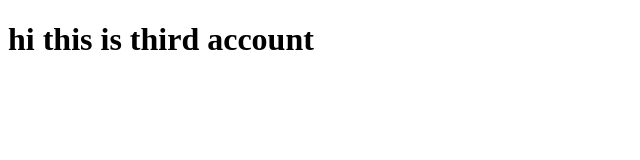
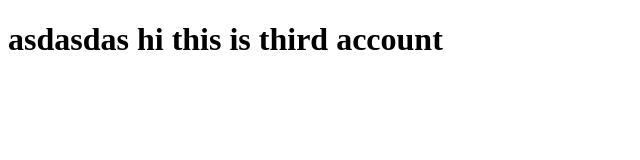
Before and after one commit to VinodTechSpace/Courseera, a plain HTML site: page Firstpage.html in a window 1280 px wide. Shown: the whole page, without its empty margins (0-640 px from the left). Drawn offline with Linux system fonts and the light colour scheme.

Commit message:
updated my local branch file to understand merge

```diff
--- a/Firstpage.html
+++ b/Firstpage.html
@@ -4,6 +4,6 @@
 	<title>Hi this is vinod now third accoutn kumar tech space, working with user based git branches</title>
 </head>
 <body>
-	<h1> hi this is third account</h1>
+	<h1> asdasdas hi this is third account</h1>
 </body>
 </html>
```
